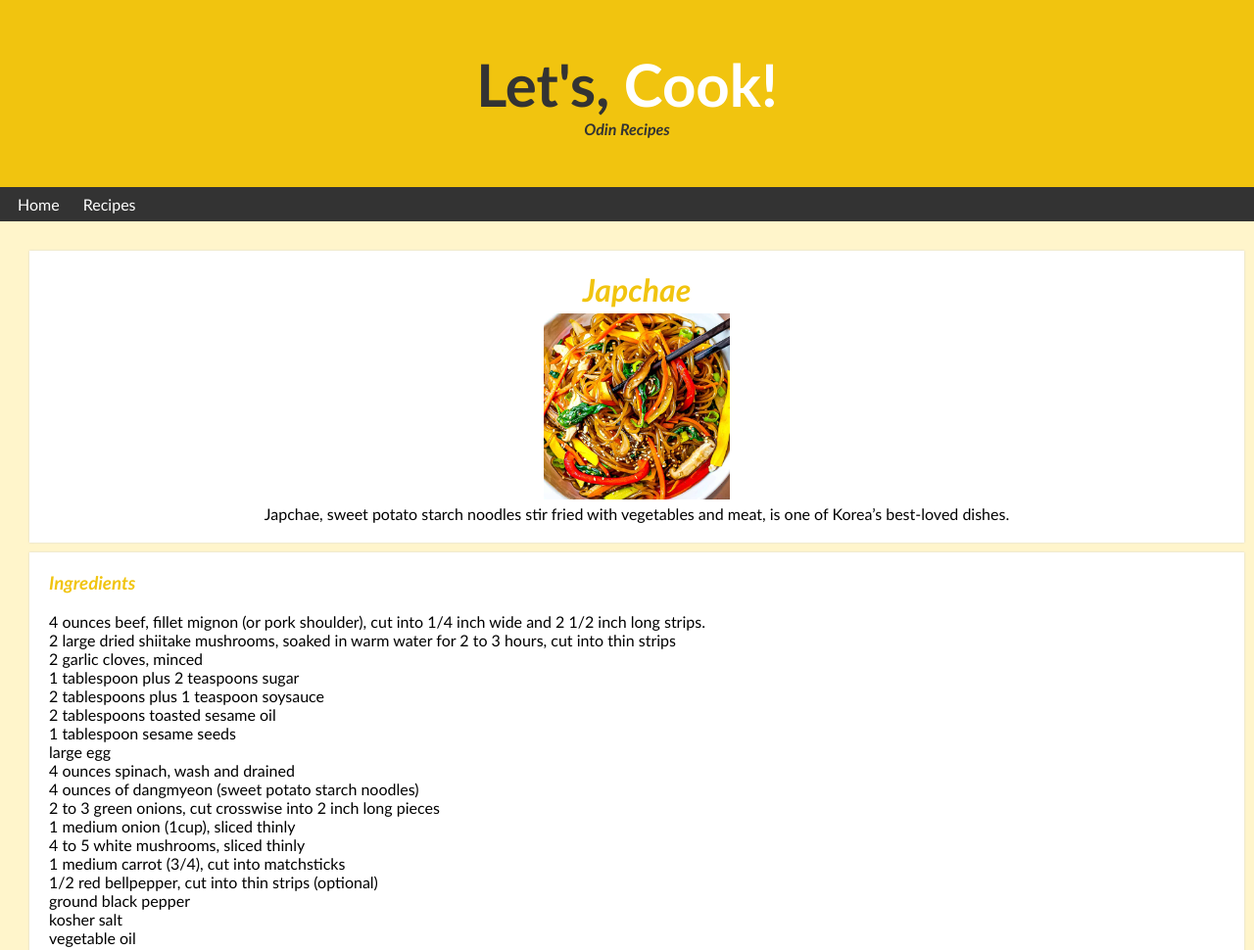
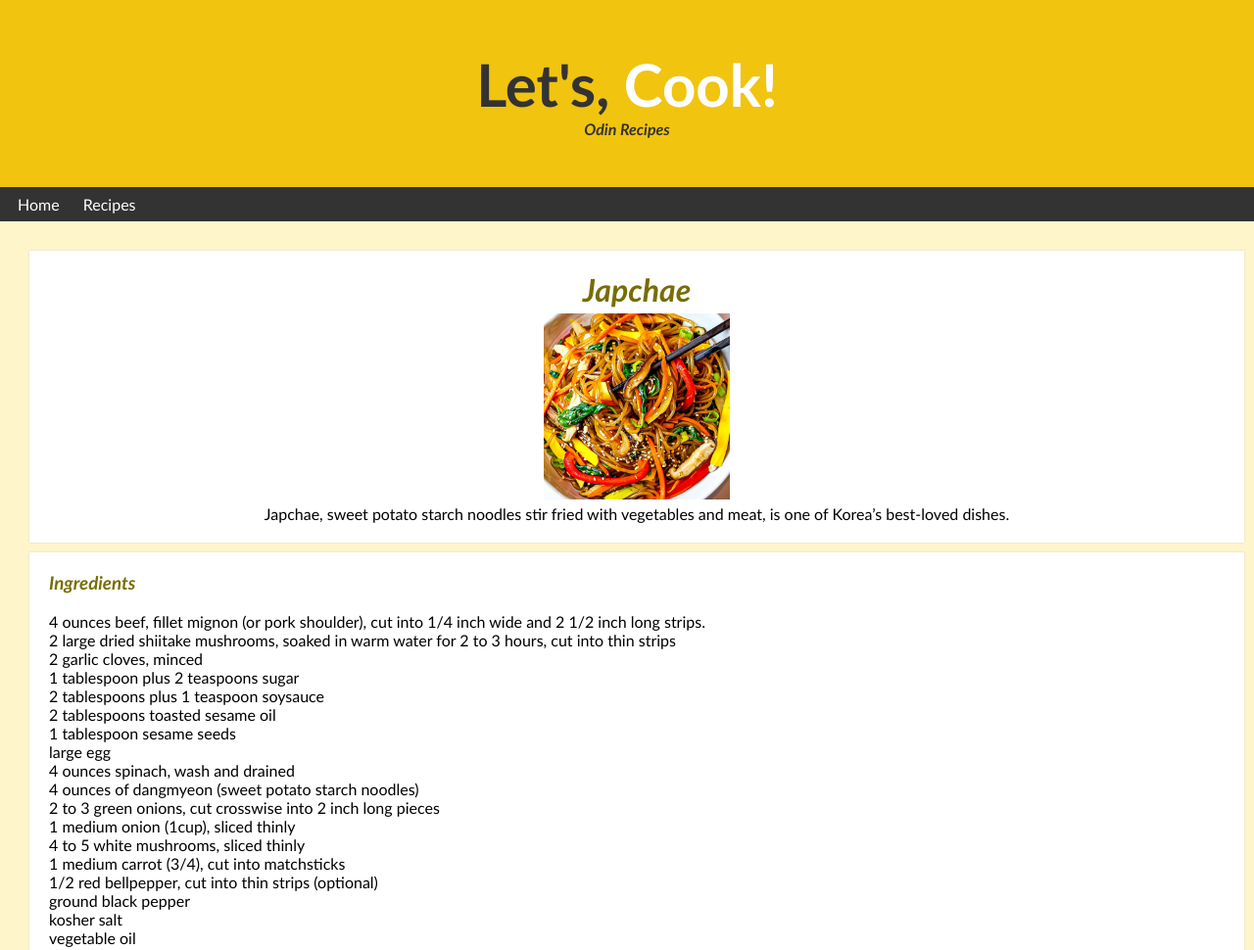
Before and after one commit to shielamarieee/odin-recipes, a plain HTML site: page recipes/japchae.html in a window 1280 px wide. Shown: the top 970 px of the page at 98% size. Drawn offline with Linux system fonts and the light colour scheme.

Commit message:
change color of .content h1,h2,h3

```diff
--- a/style.css
+++ b/style.css
@@ -112,7 +112,7 @@ body{
 
 .content h1, .content h3, .content h4 {
   font-style: Italic;
-  color: #F1C40F;
+  color: rgb(119, 109, 3);
 }
 .content h1, .content p {
   text-align: center;
```
